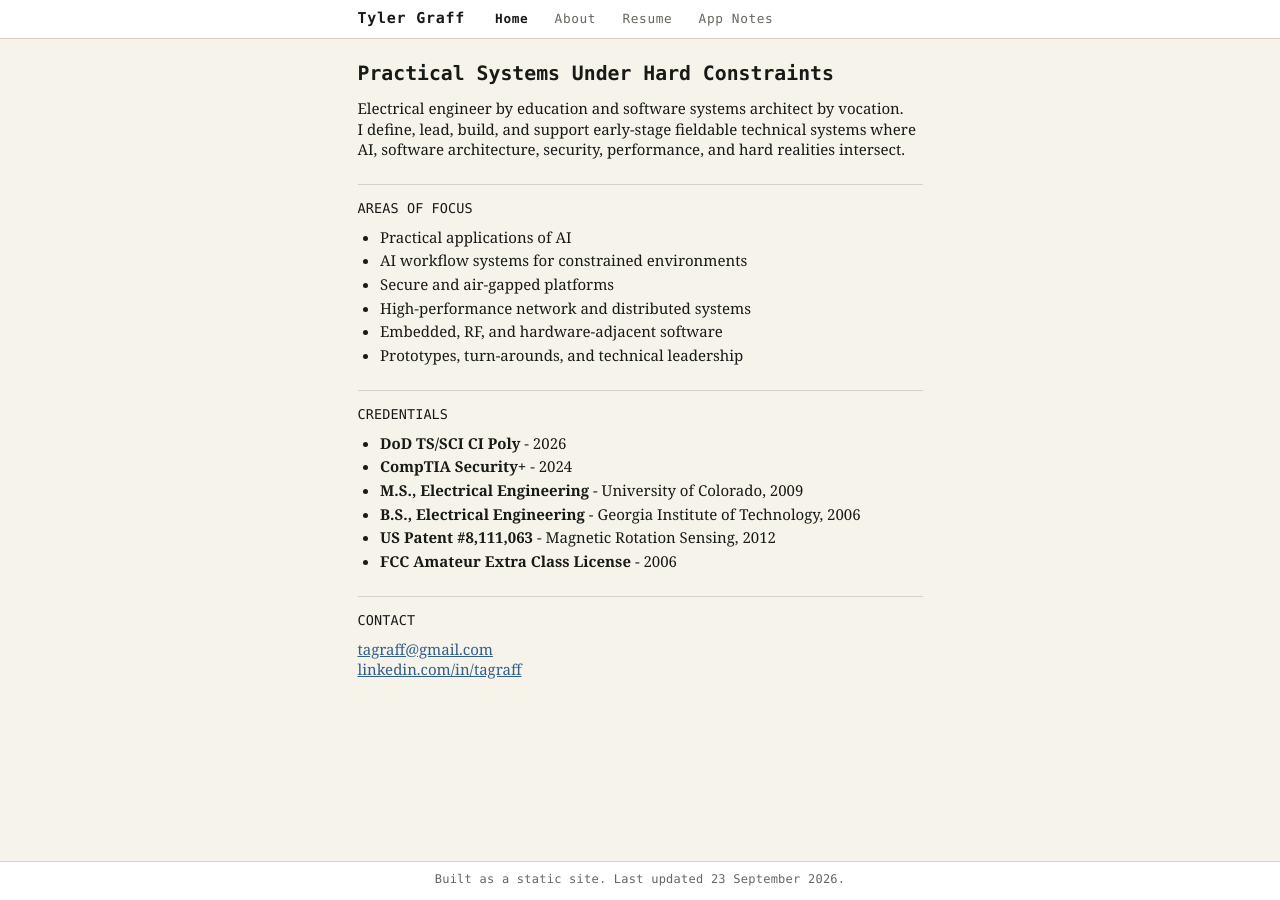
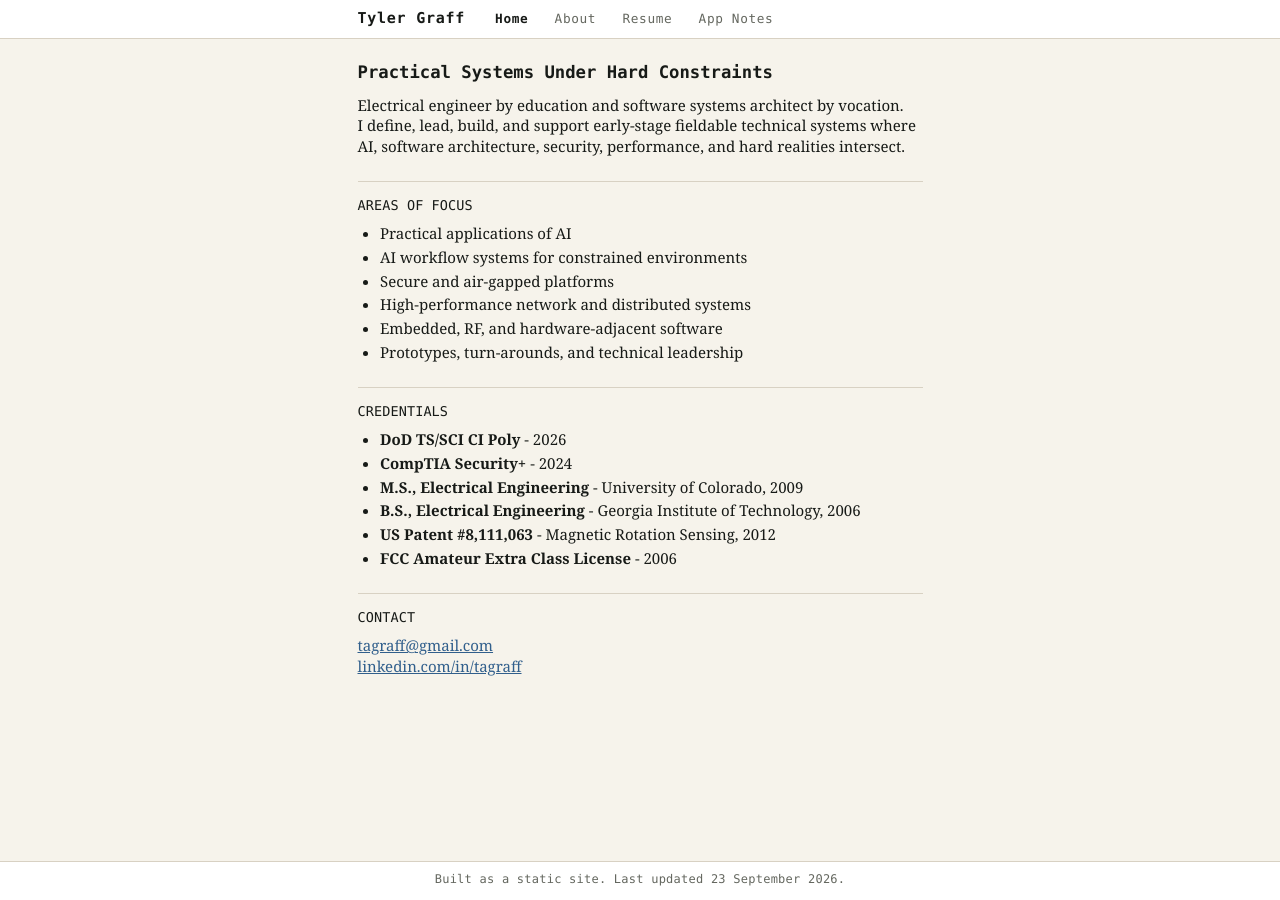
Before and after one commit to tylergraff/tylergraff.github.io, a Jekyll site: the page built from index.md, in a window 1280 px wide. Built offline with Jekyll 4.4.1, drawn with Linux system fonts in a browser that asks for light colours.

Commit message:
Narrow tagline/section-heading size and weight gap

```diff
--- a/assets/css/main.css
+++ b/assets/css/main.css
@@ -271,8 +271,8 @@ p.intro-block {
 
 .site-tagline {
     font-family: var(--font-mono);
-    font-size: 1.32rem;
-    font-weight: 700;
+    font-size: 1.15rem;
+    font-weight: 600;
     letter-spacing: 0;
     margin: 0 0 0.75rem 0;
     color: var(--text);
```
